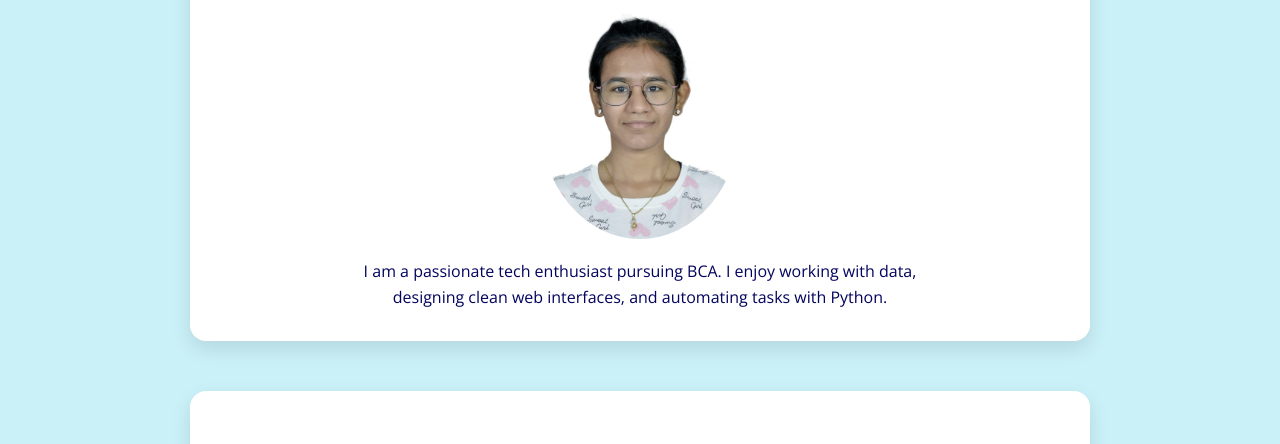
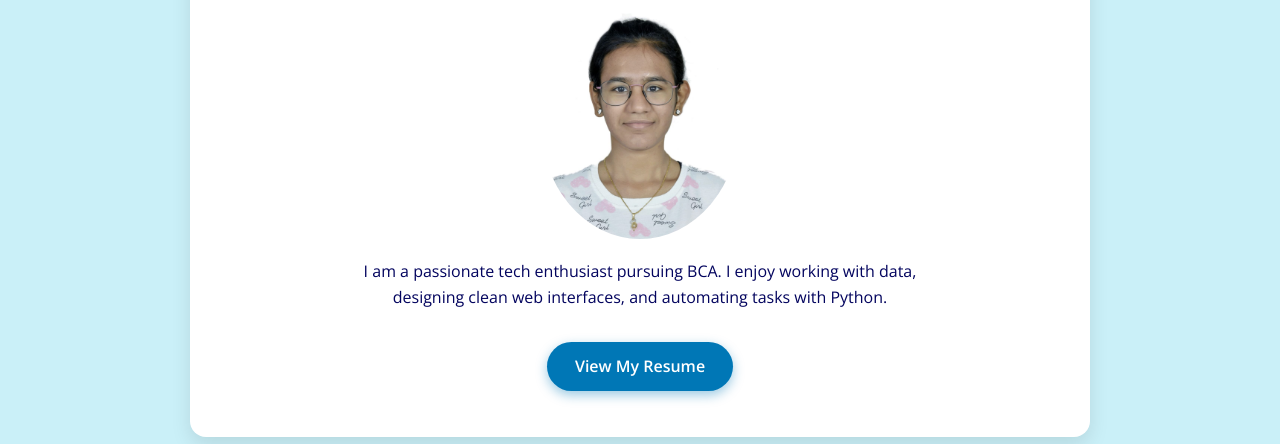
Before and after one commit to Komal1803/Portfolio, a plain HTML site: page index.html in a window 1280 px wide. Shown: the part 308-752 px from the top of the page. Drawn offline with nearby package versions, Linux system fonts and the light colour scheme.

Commit message:
Update index.html

```diff
--- a/index.html
+++ b/index.html
@@ -160,6 +160,10 @@
     <h2>About Me</h2>
     <img src="passport size pic.jpg" alt="Komal Gandhi">
     <p style="text-align: center; max-width: 600px; margin: auto;">I am a passionate tech enthusiast pursuing BCA. I enjoy working with data, designing clean web interfaces, and automating tasks with Python.</p>
+
+    <p style="text-align: center;">
+      <a href="resume.pdf" target="_blank" class="button">View My Resume</a>
+    </p>
   </section>
 
   <section id="skills">
```
